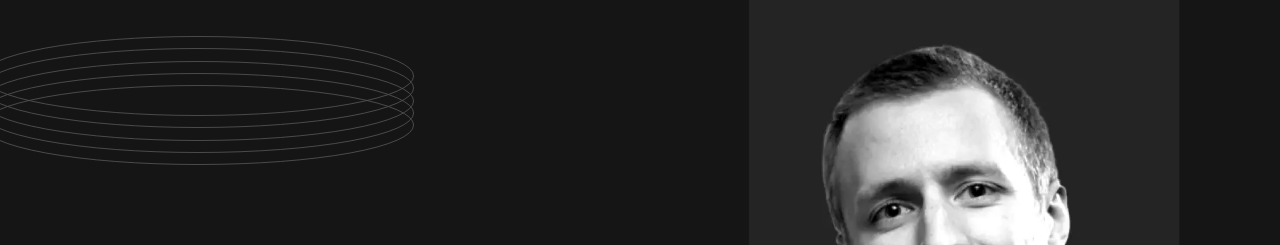
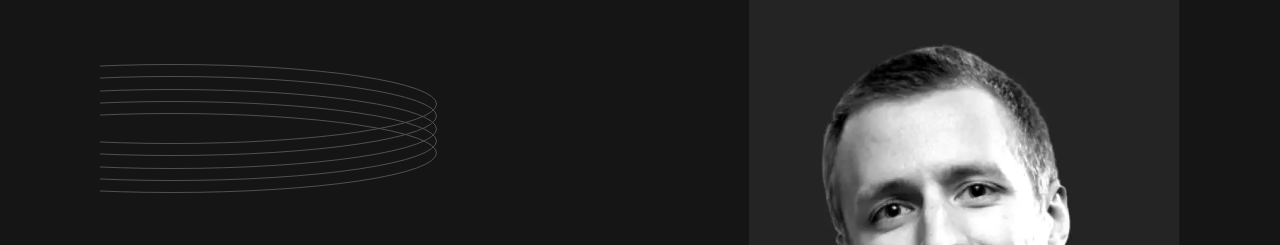
Before and after one commit to EugeneCarbado/single-page-developer-portfolio, a React (Create React App) app: page / in a window 1280 px wide. Shown: the part 226-471 px from the top of the page. Built offline with nearby package versions, Linux system fonts and the light colour scheme.

Commit message:
adding of emotion css

```diff
--- a/package.json
+++ b/package.json
@@ -3,6 +3,7 @@
   "version": "0.1.0",
   "private": true,
   "dependencies": {
+    "@emotion/css": "^11.10.6",
     "@fontsource/space-grotesk": "^4.5.13",
     "@testing-library/jest-dom": "^5.16.5",
     "@testing-library/react": "^13.4.0",
--- a/src/App.tsx
+++ b/src/App.tsx
@@ -1,5 +1,5 @@
 import React from 'react';
-import PortfolioForm from './components/PortfolioForm/PortfolioForm';
+// import PortfolioForm from './components/PortfolioForm/PortfolioForm';
 import Hero from './components/Hero/Hero';
 import './index.css';
 import '@fontsource/space-grotesk';
--- /dev/null
+++ b/src/components/Experience/Experience.styles.ts
@@ -0,0 +1,12 @@
+import {css} from '@emotion/css';
+import PatternRings from '../../images/pattern-rings.svg';
+
+const styles = {
+  experienceImage: css`
+    background-image: url(${PatternRings});
+    background-repeat: no-repeat;
+    background-position: calc(100% + 333px) calc(100% + 67px);
+  `,
+};
+
+export default styles;
--- a/src/components/Experience/Experience.tsx
+++ b/src/components/Experience/Experience.tsx
@@ -1,37 +1,40 @@
 import React from 'react';
-import PatternRings from '../../images/pattern-rings.svg';
+import styles from './Experience.styles';
 
 const Experience = () => {
   return (
-    <section className="relative py-10 mx-[14px] flex flex-col items-center text-white text-center border-y-[1px]">
+    <section
+      className={`${styles.experienceImage}`}>
+      <div className='py-10 mx-[14px] flex flex-col items-center text-white text-center border-y-[1px]'>
         <div>
-        <div className='pb-5'>
-          <h2 className='text-[32px] font-bold'>HTML</h2>
-          <p className='text-portfolio-grey capitalize'>4 years experience</p>
+          <div className="pb-5">
+            <h2 className="text-[32px] font-bold">HTML</h2>
+            <p className="text-portfolio-grey capitalize">4 years experience</p>
           </div>
-        <div className='pb-5'>
-          <h2 className='text-[32px] font-bold'>CSS</h2>
-          <p className='text-portfolio-grey capitalize'>4 years experience</p>
+          <div className="pb-5">
+            <h2 className="text-[32px] font-bold">CSS</h2>
+            <p className="text-portfolio-grey capitalize">4 years experience</p>
           </div>
         </div>
         <div>
-        <div  className='pb-5'>
-          <h2 className='text-[32px] font-bold'>Javascript</h2>
-          <p className='text-portfolio-grey capitalize'>4 years experience</p>
+          <div className="pb-5">
+            <h2 className="text-[32px] font-bold">Javascript</h2>
+            <p className="text-portfolio-grey capitalize">4 years experience</p>
           </div>
-        <div  className='pb-5'>
-          <h2 className='text-[32px] font-bold'>Accessibilty</h2>
-          <p className='text-portfolio-grey capitalize'>4 years experience</p>
+          <div className="pb-5">
+            <h2 className="text-[32px] font-bold">Accessibilty</h2>
+            <p className="text-portfolio-grey capitalize">4 years experience</p>
           </div>
         </div>
         <div>
-        <div  className='pb-5'>
-          <h2 className='text-[32px] font-bold'>React</h2>
-          <p className='text-portfolio-grey capitalize'>3 years experience</p>
+          <div className="pb-5">
+            <h2 className="text-[32px] font-bold">React</h2>
+            <p className="text-portfolio-grey capitalize">3 years experience</p>
           </div>
           <div>
-          <h2 className='text-[32px] font-bold'>Sass</h2>
-          <p className='text-portfolio-grey capitalize'>3 years experience</p>
+            <h2 className="text-[32px] font-bold">Sass</h2>
+            <p className="text-portfolio-grey capitalize">3 years experience</p>
+          </div>
         </div>
       </div>
     </section>
--- /dev/null
+++ b/src/components/Hero/Hero.styles.ts
@@ -0,0 +1,60 @@
+import {css} from '@emotion/css';
+import PatternCircle from '../../images/pattern-circle.svg';
+import PatternRings from '../../images/pattern-rings.svg';
+
+const styles = {
+  container: css`
+    display: grid;
+    grid-template-columns: 0.8fr 1.4fr 0.8fr;
+    grid-template-rows: 1fr 1fr 1fr;
+    gap: 0px 0px;
+    grid-auto-flow: row;
+
+    @media screen and (min-width: 768px) {
+      grid-template-columns: 1fr 1fr 1fr 0.3fr 1.7fr;
+      grid-template-rows: 1fr 1fr 1fr 1fr 1fr;
+      padding: 100px;
+    }
+  `,
+  circleImage: css`
+    grid-area: 2 / 3 / 4 / 4;
+    background-image: url(${PatternCircle});
+    background-repeat: no-repeat;
+    background-position: calc(100% + 65px) calc(100% + -1px);
+
+    @media screen and (min-width: 768px) {
+      grid-area: 4 / 5 / 6 / 6;
+    }
+  `,
+  portfolioImage: css`
+    grid-area: 1 / 2 / 4 / 3;
+
+    @media screen and (min-width: 768px) {
+      grid-area: 1 / 4 / 6 / 6;
+    }
+  `,
+  elongatedCircleImage: css`
+    grid-area: 2 / 1 / 3 / 3;
+    background-image: url(${PatternRings});
+    background-repeat: no-repeat;
+    background-position: calc(100% + -95px) calc(100% + -2px);
+
+    @media screen and (min-width: 768px) {
+      grid-area: 2 / 1 / 3 / 3;
+    }
+  `,
+  navLinks: css`
+    grid-area: 1 / 2 / 2 / 3;
+
+    @media screen and (min-width: 768px) {
+      grid-area: 1 / 1 / 2 / 6;
+    }
+  `,
+  heroText: css`
+    @media screen and (min-width: 768px) {
+      grid-area: 2 / 1 / 6 / 5;
+    }
+  `,
+};
+
+export default styles;
--- a/src/components/Hero/Hero.tsx
+++ b/src/components/Hero/Hero.tsx
@@ -3,8 +3,8 @@ import {socialLinks} from '../../data/links';
 import ProfileImageMobile from '../../images/image-profile-mobile.webp';
 import ProfileImageTablet from '../../images/image-profile-tablet.webp';
 // import ProfileImageDesktop from '../../images/image-profile-desktop.webp';
-import PatternRings from '../../images/pattern-rings.svg';
-import './Hero.css';
+import {cx} from '@emotion/css';
+import styles from './Hero.styles';
 
 const Hero = () => {
   const windowWidth = window.innerWidth;
@@ -13,19 +13,19 @@ const Hero = () => {
 
   return (
     <section className="pb-20">
-      <div className="container relative">
-        <div className="circle-image"></div>
+      <div className={`container relative ${cx(styles.container)}`}>
+        <div className={`${cx(styles.circleImage)}`}></div>
         <img
-          className="portfolio-image z-10"
+          className={`z-10 ${cx(styles.portfolioImage)}`}
           src={
             windowWidth < tabletMedia ? ProfileImageMobile : ProfileImageTablet
           }
         />
-        <img
-          className="elongated-circle-image absolute left-[-118px] top-[2px] w-[530px] h-[129px]"
-          src={PatternRings}
-        />
-        <nav className="mx-auto w-[154px] pb-3 flex flex-col justify-center items-center nav-links z-20">
+        <div className={`${cx(styles.elongatedCircleImage)}`}></div>
+        <nav
+          className={`mx-auto w-[154px] pb-3 flex flex-col justify-center items-center z-20 ${cx(
+            styles.navLinks,
+          )}`}>
           <p className="text-white text-2xl font-bold">adamkeyes</p>
           <div className="pt-5 flex flex-row w-full justify-between">
             {socialLinks.map((item, key) => (
```
Also changed, not shown: 1 other file (tests, documents, lock files or other folders). Lines whose indentation alone changed are shown as unchanged.
